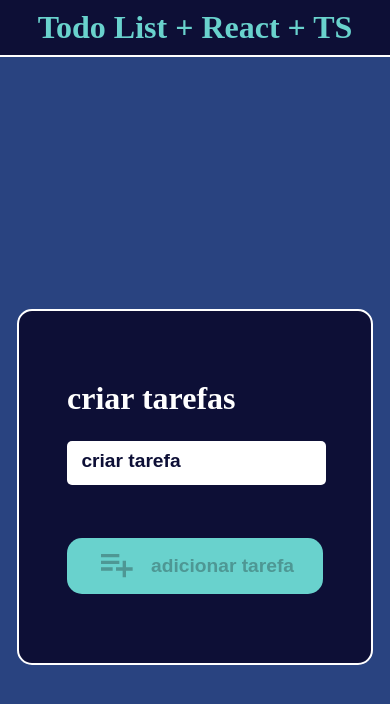
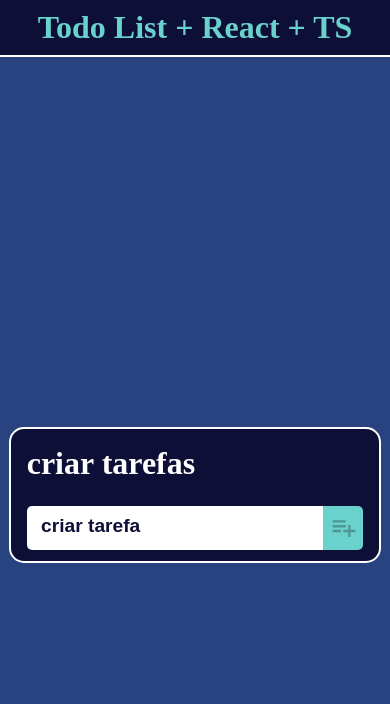
Before and after one commit to leonardofx1/todoList, a React (Vite) app in the folder TodoListTS/: page / in a window 390 px wide. Shown: the top 704 px of the page. Built offline with nearby package versions, Linux system fonts and the light colour scheme.

Commit message:
responsive

```diff
--- a/TodoListTS/src/components/Form/index.tsx
+++ b/TodoListTS/src/components/Form/index.tsx
@@ -24,7 +24,8 @@ const Form = () => {
       <S.Form>
         <label htmlFor="tarefas">
           criar tarefas
-          <input
+        <S.ContainerInput>
+        <input
             onChange={handleChangeTodo}
             value={todo}
             type="text"
@@ -32,16 +33,18 @@ const Form = () => {
             id="tarefas"
             placeholder="criar tarefa"
           />
-        </label>
-        <button
+             <button
           onClick={handleAddTodoList}
           disabled={todo.length < 1 ? true : false}
         >
-          <span>
+
             <MdPlaylistAdd />
-          </span>
-          adicionar tarefa
+
+
         </button>
+        </S.ContainerInput>
+        </label>
+
       </S.Form>
       {todoList.length > 0 && (
         <S.ContainerTask>
--- a/TodoListTS/src/components/Form/style.ts
+++ b/TodoListTS/src/components/Form/style.ts
@@ -4,17 +4,22 @@ import { thema } from "../../styles/thema";
 export const Main = styled.main`
   display: flex;
   flex-wrap: wrap;
+
   width: 100%;
   min-height: 100vh;
 
   padding: 0.5rem;
+
   justify-content: center;
   align-items: center;
+
   background-color: ${thema.primaryColor};
-  @media screen and (max-width:580px) {
+  @media screen and (max-width: 580px) {
     width: auto;
     height: auto;
 
+    justify-content: center;
+    gap:1rem;
   }
 `;
 
@@ -25,21 +30,22 @@ export const Form = styled.form`
   align-items: center;
 
   width: 450px;
-  height: 450px;
+  height: 100px;
 
   min-width: 320px;
 
   padding: 1rem;
-  background-color: ${thema.prymariColorBold};
+  background-color: ${thema.primaryColorBold};
   border-radius: 15px;
   border: 2px solid white;
-   @media screen and (max-width:580px) {
-    width: 300px;
-    height: 320px;
+  @media screen and (max-width: 580px) {
+    width: 90%;
+    margin-bottom: -1rem;
+  }
 
-  }
+
   label {
-    width: 80%;
+    width: 100%;
     color: white;
     display: flex;
     flex-direction: column;
@@ -47,40 +53,48 @@ export const Form = styled.form`
     gap: 1.5rem;
     font-weight: bold;
     font-size: 2rem;
+  }
+`;
+
+export const ContainerInput = styled.div`
+  display:flex;
+  justify-content: center;
+
+  width:100%;
 
   input {
-      width: 90%;
-      border-radius: 5px;
+    width:100%;
+    border-radius: 5px 0 0 5px;
     border: none;
     padding: 0.9rem;
+
     &::placeholder {
       font-weight: bold;
       font-size: 1.2rem;
       color: #0d0f36;
     }
+    &:focus {
+      outline: none;
     }
   }
-
   button {
     display: flex;
     align-items: center;
     justify-content: center;
-    width: 80%;
+    width: auto;
     background-color: ${thema.seconColor};
-    border-radius: 15px;
+    border-radius: 0 5px 5px 0;
     border: none;
 
-    font-size: 1.2rem;
+    font-size: 1.8rem;
     font-weight: bold;
 
     cursor: pointer;
 
-    span {
-      margin: 5px 15px 0 0;
-      font-size: 2.5rem;
-    }
+
   }
 `;
+
 export const ContainerTask = styled.section`
   display: flex;
   justify-content: center;
@@ -91,13 +105,13 @@ export const ContainerTask = styled.section`
   min-width: auto;
   width: 100%;
 
-  padding: 0.2rem;
-  background-color: ${thema.prymariColorBold};
-  margin: 1rem;
+  background-color: ${thema.primaryColorBold};
+
   padding: 0.5rem;
   gap: 1rem;
-  @media screen and (max-width:580px) {
+  @media screen and (max-width: 580px) {
     width: 100%;
-  margin: 1rem 0;
+    align-self: self-start;
+    margin-top:-1rem;
   }
 `;
--- a/TodoListTS/src/components/Modal/style.ts
+++ b/TodoListTS/src/components/Modal/style.ts
@@ -20,10 +20,10 @@ export const ContainerModal = styled.section`
     flex-direction: column;
     justify-content: space-around;
     align-items: center;
-    background-color: ${thema.prymariColorBold};
+    background-color: ${thema.primaryColorBold};
 
     width: 400px;
-    height: 300px;
+    height: 200px;
 
     border-radius: 1rem;
     label {
--- a/TodoListTS/src/styles/thema.ts
+++ b/TodoListTS/src/styles/thema.ts
@@ -1,11 +1,11 @@
 interface Thema {
-    prymariColorBold:string
+    primaryColorBold:string
     seconColor:string
     primaryColor:string
 }
 
 export const thema:Thema = {
     primaryColor:'#294380',
-    prymariColorBold:'#0d0f36',
+    primaryColorBold:'#0d0f36',
     seconColor:'#69d2cd'
 }
```
Lines whose indentation alone changed are shown as unchanged.
